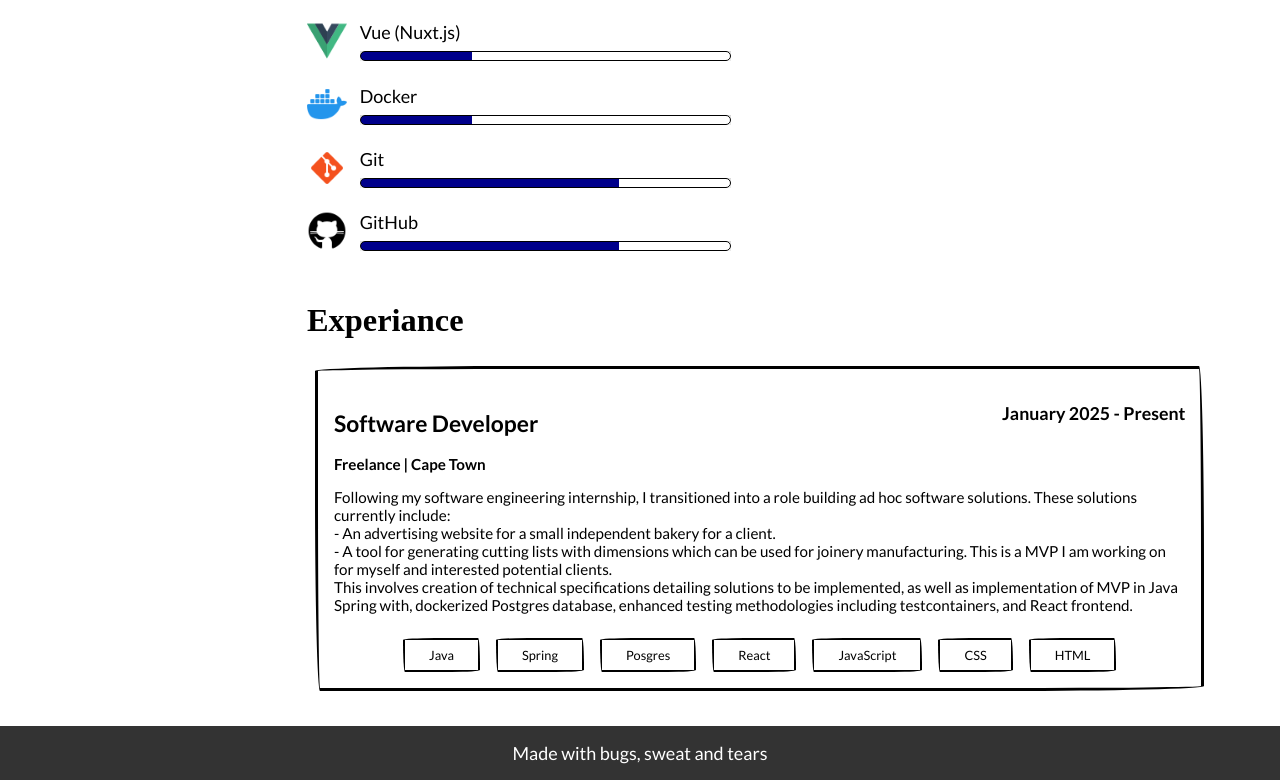
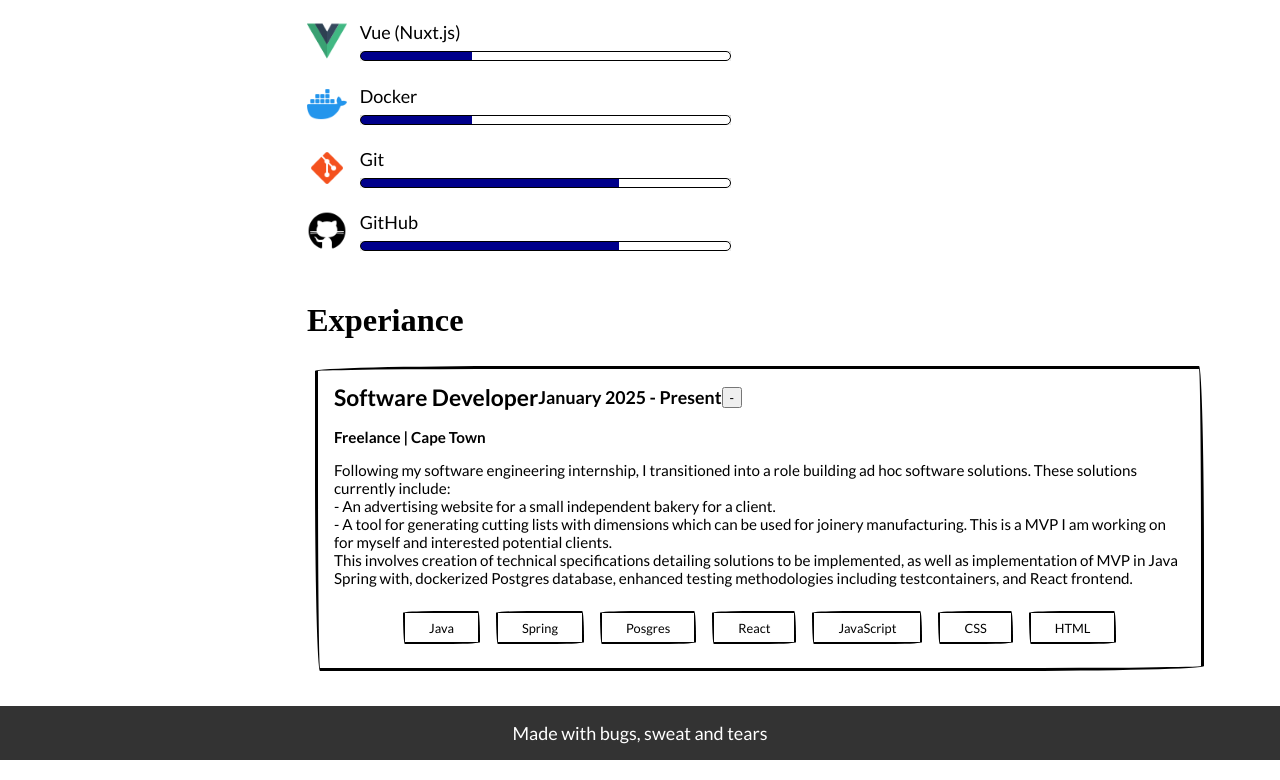
Before and after one commit to Natia-bit/personal-website, a Next.js app: page / in a window 1280 px wide. Shown: the part 1173-1953 px from the top of the page. Built offline with nearby package versions, Linux system fonts and the light colour scheme; a web font is replaced by a local one.

Commit message:
expand collapse button added

```diff
--- a/src/app/page.js
+++ b/src/app/page.js
@@ -136,7 +136,7 @@ export default function Home() {
         <ContentDisplay title={"Experiance"} />
 
         {workExperiance.map((job, idx) => (
-          <ExperianceDisplay key={idx} {...job} />
+          <ExperianceDisplay key={idx} {...job} initialExpanded={idx < 2} />
         ))}
       </section>
     </div>
--- a/src/components/ExperianceDisplay.js
+++ b/src/components/ExperianceDisplay.js
@@ -1,3 +1,6 @@
+"use client";
+
+import { useState } from "react";
 import TechnologiesUsed from "./TechnologiesUsed";
 import styles from "./ExperianceDisplay.module.css";
 
@@ -9,15 +12,33 @@ export default function ExperianceDisplay({
   location,
   techUsed,
   description = [],
+  initialExpanded = false,
 }) {
+  const [expanded, setExpanded] = useState(initialExpanded);
+
+  const toggleExpanded = () => {
+    setExpanded((prev) => !prev);
+  };
+
   return (
     <div className={styles.experianceContainer}>
+      <div className={styles.main}>
         <div className={styles.mainHeader}>
           <h2>{jobTitle}</h2>
           <h3>
             {startDate} - {endDate}
           </h3>
+          <button
+            onClick={toggleExpanded}
+            className={styles.toggleButton}
+            aria-label={expanded ? "Collapse" : "Expand"}
+          >
+            {expanded ? "-" : "+"}
+          </button>
         </div>
+      </div>
+      {expanded && (
+        <div>
           <p className={styles.details}>
             <span>{company}</span>
             <span> | </span>
@@ -35,5 +56,7 @@ export default function ExperianceDisplay({
             ))}
           </div>
         </div>
+      )}
+    </div>
   );
 }
--- a/src/components/ExperianceDisplay.module.css
+++ b/src/components/ExperianceDisplay.module.css
@@ -5,22 +5,31 @@
   margin: 0.5rem;
   border-radius: 200px 5px 200px 5px / 5px 200px 5px 200px;
   font-size: 0.95rem;
-  padding: 1rem;
+  padding: 0 1rem 1.5rem 1rem;
+}
+
+.main {
+  display: flex;
+  justify-content: space-between;
+  align-items: center;
 }
 
 .mainHeader {
   display: flex;
   justify-content: space-between;
   align-items: center;
+  margin-top: 0;
+  padding-top: 0;
 }
 
 .mainHeader h2 {
   margin-bottom: 0;
+  margin-top: 0;
 }
 
 .details {
   font-weight: 700;
-  margin-top: 0.8rem;
+  margin-top: 0.1rem;
 }
 
 .description {
```
Lines whose indentation alone changed are shown as unchanged.
